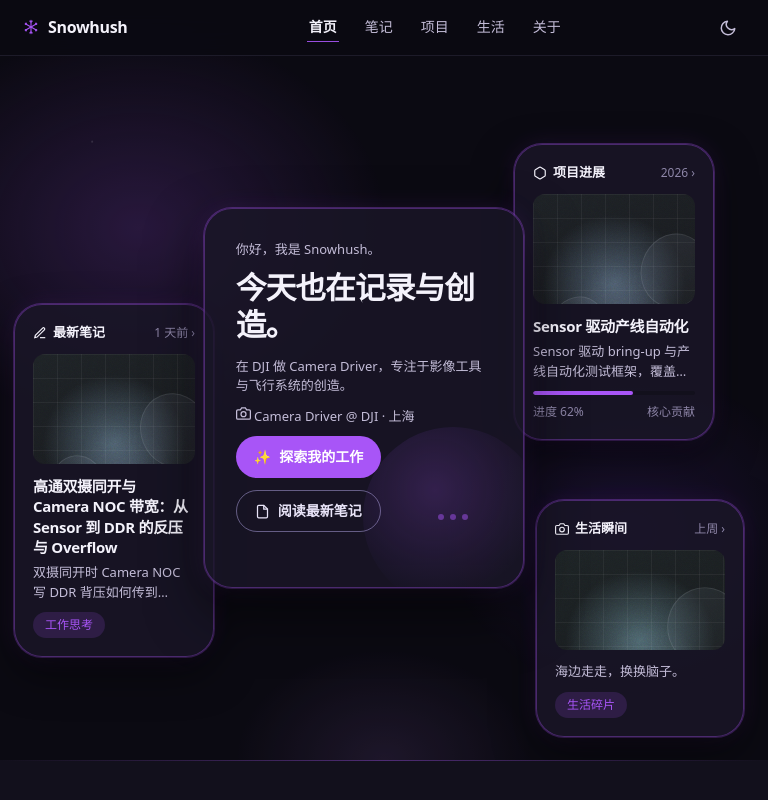
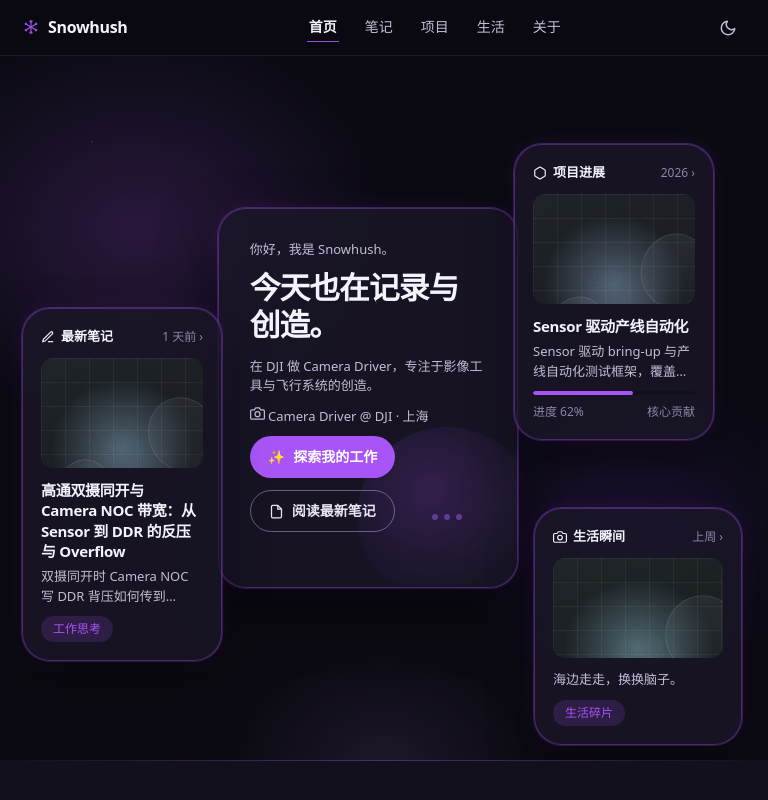
Before and after one commit to xiongzhengyao/Xiong-s-Radiant-Realm, a Vue app: page / in a window 768 px wide. Shown: the top 800 px of the page. Built offline with nearby package versions, Linux system fonts and the light colour scheme.

Commit message:
fix(home): further ease stage kiss for readable side cards
Tighten hero width and overlap to ≤6px, raise side-card z-index so
titles/covers/tags stay visible while keeping absolute scatter.

Co-authored-by: Xiong Zhengyao <xiongzhengyao@users.noreply.github.com>

```diff
--- a/src/views/Home.vue
+++ b/src/views/Home.vue
@@ -318,17 +318,17 @@ html:not(.dark) .home-snow {
 }
 
 .home-stage {
-  /* Soft-studio F mock: scattered absolute stage — light edge kiss only */
+  /* Soft-studio F mock: scatter with readable sides (tiny edge kiss ≤8px) */
   --stage-side-w: clamp(220px, 22vw, 248px);
-  --stage-hero-w: clamp(380px, 42vw, 480px);
-  --stage-hero-shift: 36px; /* pull hero slightly left of center */
+  --stage-hero-w: clamp(360px, 40vw, 460px);
+  --stage-hero-shift: 28px; /* hero slightly left-of-center */
   --stage-hero-top: calc(50% - 200px);
-  --stage-kiss: 14px; /* max hero overlap of side-card edges */
+  --stage-kiss: 6px;
   position: relative;
   z-index: 1;
-  max-width: 1160px;
+  max-width: 1180px;
   margin: 0 auto;
-  padding: clamp(28px, 5vh, 56px) clamp(20px, 3vw, 32px) 72px;
+  padding: clamp(28px, 5vh, 56px) clamp(16px, 2.5vw, 28px) 72px;
   min-height: var(--hero-min-height);
   height: var(--hero-min-height);
 }
@@ -345,13 +345,13 @@ html:not(.dark) .home-snow {
 }
 
 .float-card--hero {
-  /* Slightly left-of-center, vertical mid — primary but not smothering sides */
+  /* Slightly left-of-center, vertical mid — primary without smothering sides */
   left: 50%;
   top: var(--stage-hero-top);
   margin-left: calc(var(--stage-hero-w) / -2 - var(--stage-hero-shift));
   width: var(--stage-hero-w);
   min-height: 380px;
-  z-index: 5;
+  z-index: 3;
   cursor: default;
   padding: clamp(28px, 4vw, 40px);
   overflow: hidden;
@@ -359,24 +359,24 @@ html:not(.dark) .home-snow {
 }
 
 .float-card--notes {
-  /* Mid-left, lower than hero top; only a light right-edge kiss under hero */
+  /* Mid-left, lower than hero top; tiny right-edge kiss only */
   left: calc(50% - var(--stage-hero-w) / 2 - var(--stage-hero-shift) - var(--stage-side-w) + var(--stage-kiss));
-  top: calc(var(--stage-hero-top) + 96px);
-  z-index: 2;
+  top: calc(var(--stage-hero-top) + 100px);
+  z-index: 4;
 }
 
 .float-card--project {
-  /* Upper-right, above hero top; light left-edge kiss only */
+  /* Upper-right, above hero top; clear of hero content (tiny kiss) */
   left: calc(50% + var(--stage-hero-w) / 2 - var(--stage-hero-shift) - var(--stage-kiss));
   top: calc(var(--stage-hero-top) - 64px);
-  z-index: 2;
+  z-index: 4;
 }
 
 .float-card--life {
-  /* Lower-right, gap below project; shifted further right than project (not flush) */
-  left: calc(50% + var(--stage-hero-w) / 2 - var(--stage-hero-shift) + 18px);
-  top: calc(var(--stage-hero-top) + 292px);
-  z-index: 2;
+  /* Lower-right, gap below project; further right than project (not flush) */
+  left: calc(50% + var(--stage-hero-w) / 2 - var(--stage-hero-shift) + 24px);
+  top: calc(var(--stage-hero-top) + 300px);
+  z-index: 4;
   width: calc(var(--stage-side-w) + 8px);
 }
 
@@ -574,13 +574,13 @@ html:not(.dark) .home-snow {
 @media (max-width: 1100px) and (min-width: 761px) {
   .home-stage {
     --stage-side-w: clamp(200px, 20vw, 228px);
-    --stage-hero-w: clamp(320px, 40vw, 420px);
-    --stage-hero-shift: 20px;
-    --stage-kiss: 10px;
+    --stage-hero-w: clamp(300px, 38vw, 400px);
+    --stage-hero-shift: 16px;
+    --stage-kiss: 4px;
   }
 
   .float-card--life {
-    left: calc(50% + var(--stage-hero-w) / 2 - var(--stage-hero-shift) + 12px);
+    left: calc(50% + var(--stage-hero-w) / 2 - var(--stage-hero-shift) + 16px);
   }
 }
 
```
